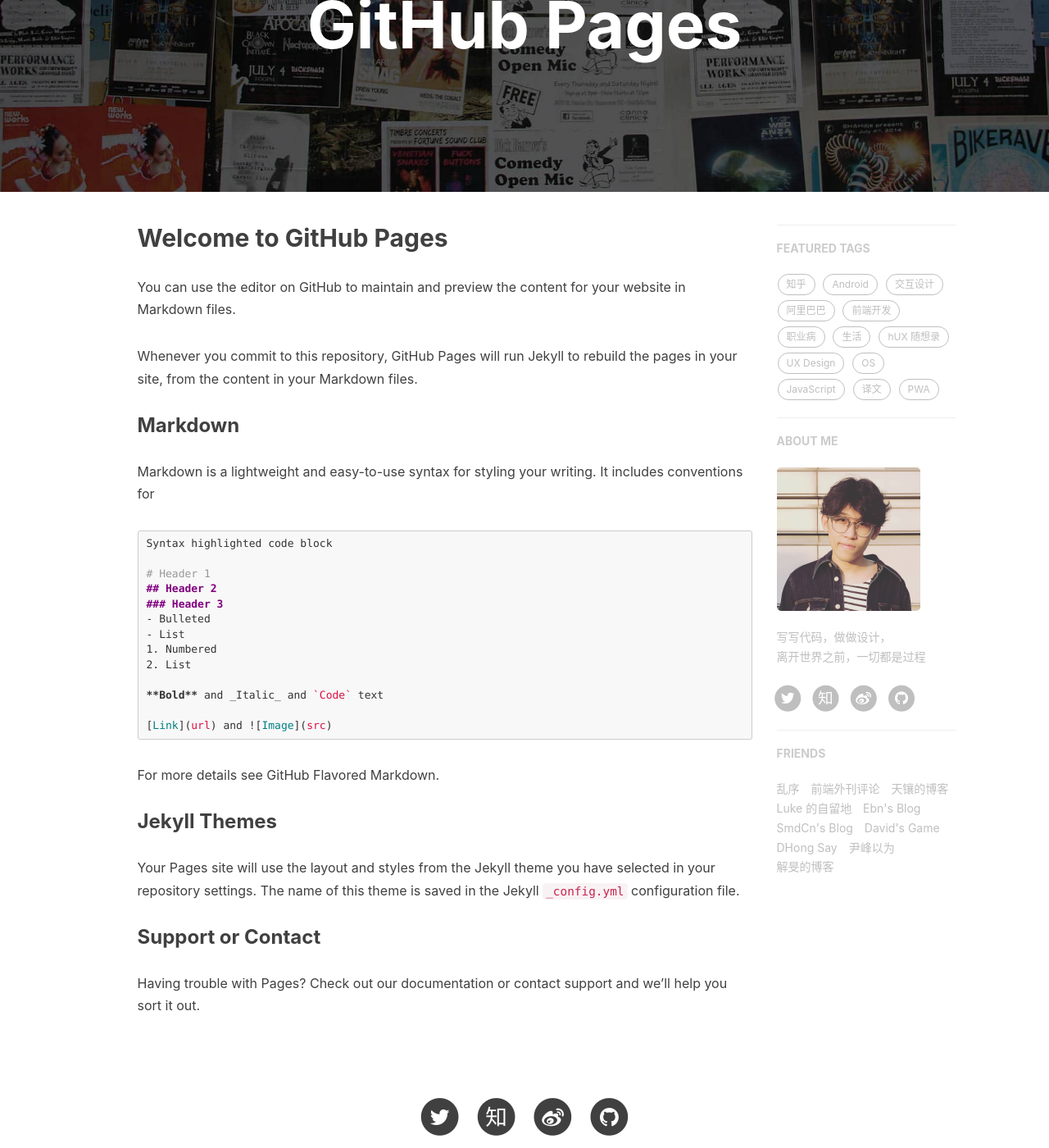
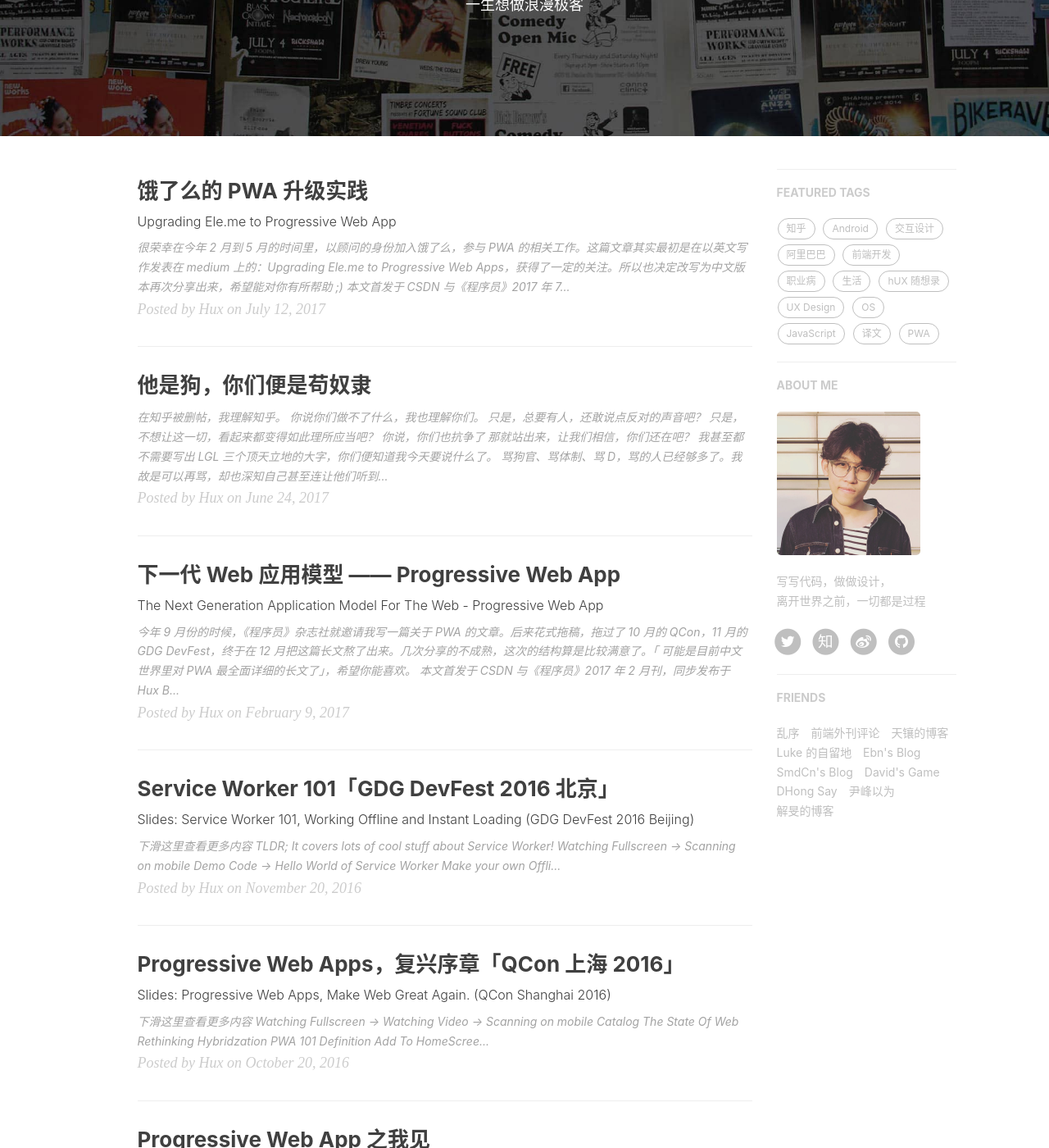
Before and after one commit to FuzeSaveHostage/FuzeSaveHostage.github.io, a Jekyll site: the page built from index.html, in a window 1280 px wide and 1400 px high, scrolled down 252 px. Shown: the whole window at 82% size. Built offline with Jekyll 4.4.1, drawn with Linux system fonts in a browser that asks for light colours; nearby versions of some CDN libraries; our own code applies the rules of GitHub Pages for plain Markdown files; the list of posts is cut into pages by our own code; comment, search, counter and statistics services are not loaded; some of the changed text lies outside the part shown.

Commit message:
change_again

````diff
--- a/_config.yml
+++ b/_config.yml
@@ -1,9 +1,9 @@
 # Site settings
-title: Hux Blog
-SEOTitle: 黄玄的博客 | Hux Blog
+title: cm blog
+SEOTitle: 常蒙的博客 | cm Blog
 header-img: img/home-bg.jpg
-email: huxpro@gmail.com
-description: "关于前端与设计、黑客与画家 | 黄玄，Web & Mobile Lover，Software Engineer，UX Designer | 这里是 @Hux黄玄 的个人博客，与你一起发现更大的世界。"
+email: FuzeSaveHostage@outlook.com
+description: ""
 keyword: "黄玄, Hux黄玄, Hux, 鬼栈, huxpro, @huxpro, 黄玄的博客, Hux Blog, 博客, 个人网站, 互联网, Web, JavaScript, 前端, 设计"
 url: "https://FuzeSaveHostage.github.io"              # your host, for absolute URL
 baseurl: ""                             # for example, '/blog' if your blog hosted on 'host/blog'
--- a/index.md
+++ /dev/null
@@ -1,37 +0,0 @@
-## Welcome to GitHub Pages
-
-You can use the [editor on GitHub](https://github.com/FuzeSaveHostage/FuzeSaveHostage.github.io/edit/master/index.md) to maintain and preview the content for your website in Markdown files.
-
-Whenever you commit to this repository, GitHub Pages will run [Jekyll](https://jekyllrb.com/) to rebuild the pages in your site, from the content in your Markdown files.
-
-### Markdown
-
-Markdown is a lightweight and easy-to-use syntax for styling your writing. It includes conventions for
-
-```markdown
-Syntax highlighted code block
-
-# Header 1
-## Header 2
-### Header 3
-
-- Bulleted
-- List
-
-1. Numbered
-2. List
-
-**Bold** and _Italic_ and `Code` text
-
-[Link](url) and ![Image](src)
-```
-
-For more details see [GitHub Flavored Markdown](https://guides.github.com/features/mastering-markdown/).
-
-### Jekyll Themes
-
-Your Pages site will use the layout and styles from the Jekyll theme you have selected in your [repository settings](https://github.com/FuzeSaveHostage/FuzeSaveHostage.github.io/settings). The name of this theme is saved in the Jekyll `_config.yml` configuration file.
-
-### Support or Contact
-
-Having trouble with Pages? Check out our [documentation](https://help.github.com/categories/github-pages-basics/) or [contact support](https://github.com/contact) and we’ll help you sort it out.
````
Also changed, not shown: _posts/2018-04-25-STM32-Introduction.md (deleted, +0 -82 lines), 新建文本文档.txt (deleted).
